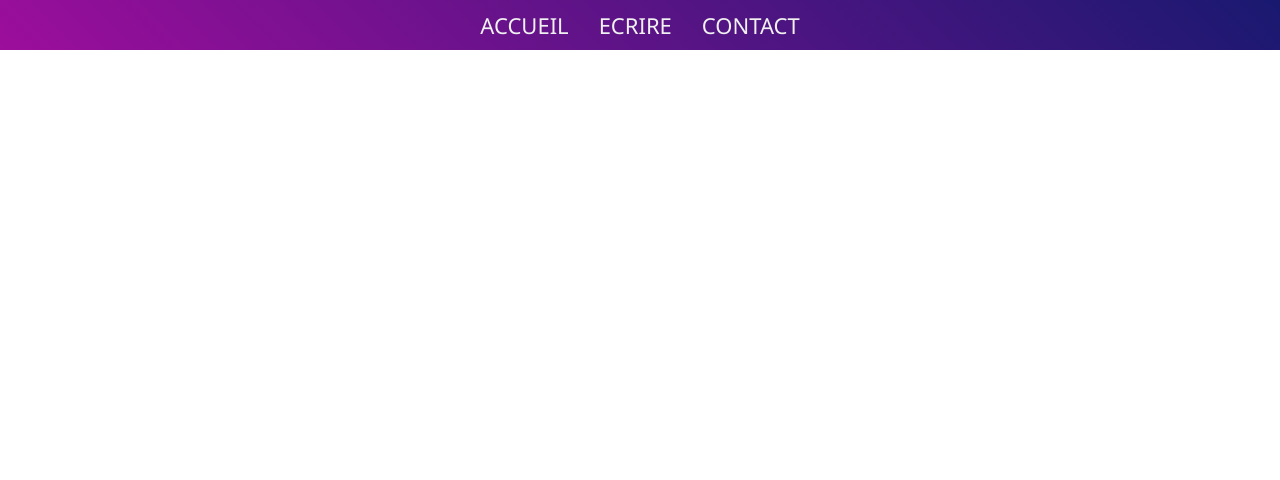
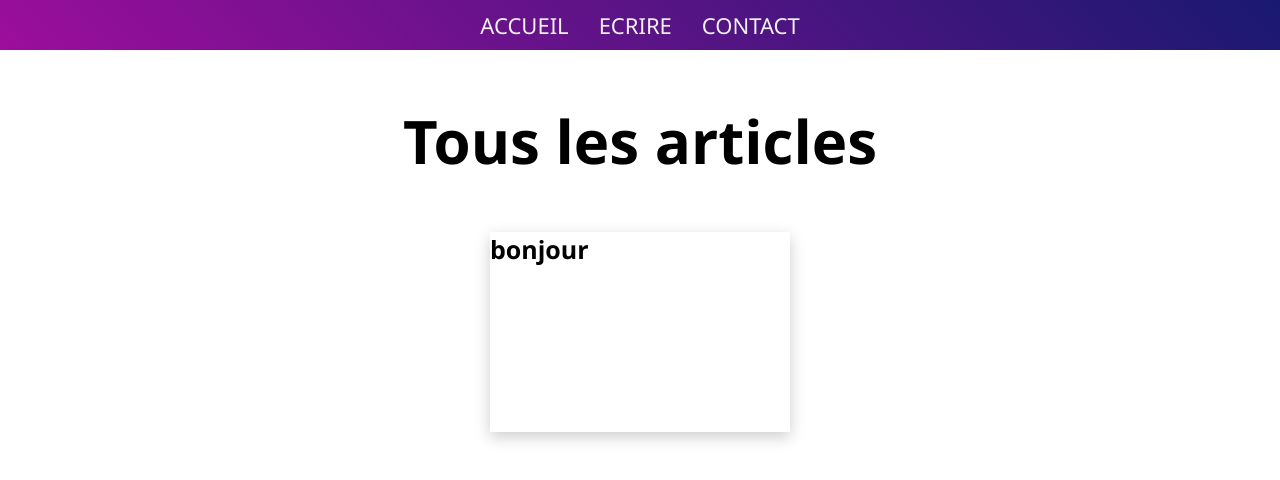
Before and after one commit to amondor/blog-react, a React (Create React App) app: page / in a window 1280 px wide. Shown: the top 480 px of the page. Built offline with nearby package versions, Linux system fonts and the light colour scheme.

Commit message:
acceuil done

```diff
--- a/src/App.js
+++ b/src/App.js
@@ -1,10 +1,12 @@
 
 import Navbar from './Components/Navbar/Navbar';
+import Home from './Containers/Home/Home';
 
 function App() {
   return (
     <div className="App">
       <Navbar />
+      <Home />
 
     </div>
   );
--- a/src/Components/Card/Card.css
+++ b/src/Components/Card/Card.css
@@ -0,0 +1,23 @@
+.card{
+    max-width: 300px;
+    min-width: 300px;
+    box-shadow: 0 5px 15px rgba(0,0,0,0.2);
+    margin:10px;
+    min-height: 200px;
+    cursor: pointer;
+    text-align: left;
+    display : flex;
+    flex-direction: column;
+    justify-content: space-between;
+
+}
+
+.card h2{
+    font-size: 25px;
+    margin-bottom: 10px;
+
+}
+.card p {
+    font-size:18px;
+
+}
--- a/src/Components/Card/Card.js
+++ b/src/Components/Card/Card.js
@@ -0,0 +1,10 @@
+import React from 'react'
+import './Card.css'
+
+export default function Card(props) {
+  return (
+    <div className="card">
+         {props.children}
+    </div>
+  )
+}
--- a/src/Containers/Home/Home.css
+++ b/src/Containers/Home/Home.css
@@ -0,0 +1,14 @@
+.home-title{
+    font-size: 60px;
+    margin: 100px 0 40px;
+    text-align: center;
+}
+
+.container-cards{
+    display:flex;
+    justify-content:center;
+    flex-wrap: wrap;
+    width:100%;
+    max-width: 1300px;
+    margin: 0 auto 0;
+}
--- a/src/Containers/Home/Home.js
+++ b/src/Containers/Home/Home.js
@@ -0,0 +1,16 @@
+import React from 'react'
+import "./Home.css"
+import Card from '../../Components/Card/Card'
+export default function Home() {
+  return (
+    <>
+    <h1 className="home-title">Tous les articles</h1>
+
+    <div className="container-cards">
+        <Card > <h2> bonjour</h2>
+        </Card>
+
+    </div>
+    </>
+  )
+}
```
